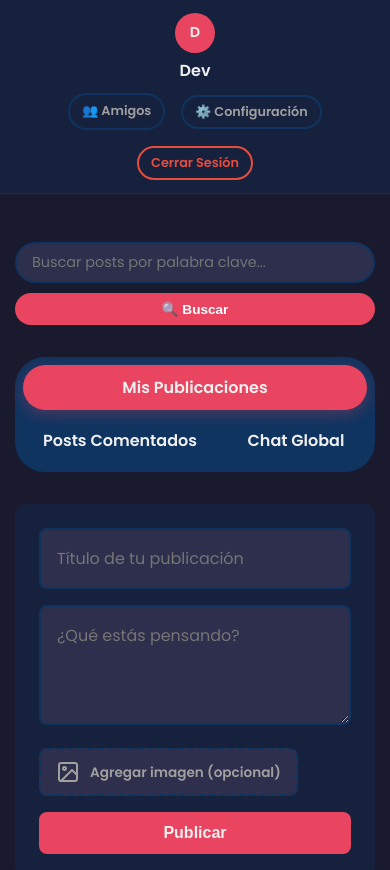
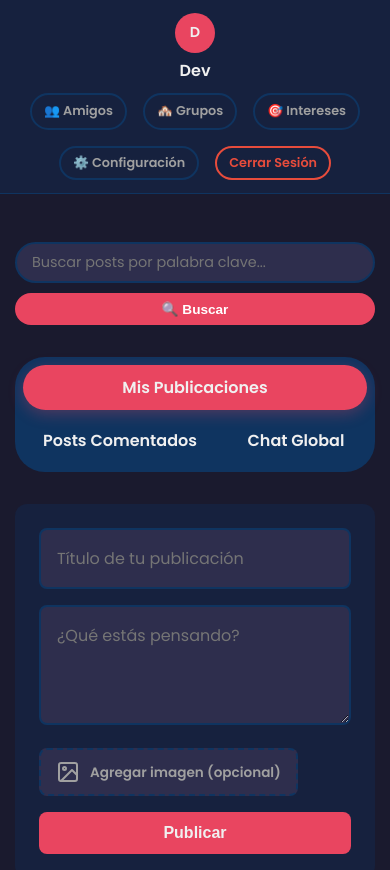
Before and after one commit to KernelPhilosopher/Post-Place, a website: page Frontend/HTML/user-panel-global.html in a window 390 px wide. Shown: the top 870 px of the page. Drawn offline with nearby package versions, Linux system fonts and the light colour scheme; no server answers.

Commit message:
Updating

```diff
--- a/Frontend/CSS/friends.css
+++ b/Frontend/CSS/friends.css
@@ -85,7 +85,10 @@ body {
   flex-wrap: wrap;
 }
 
+/* ESTILOS AÑADIDOS/ACTUALIZADOS */
 .back-btn,
+.groups-btn,
+.interests-btn,
 .config-btn,
 .logout-btn {
   background: none;
@@ -102,10 +105,13 @@ body {
   display: inline-block;
 }
 
-.back-btn:hover {
+.back-btn:hover,
+.groups-btn:hover,
+.interests-btn:hover {
   border-color: var(--color-text);
   color: var(--color-text);
 }
+/* FIN DE ESTILOS AÑADIDOS/ACTUALIZADOS */
 
 .config-btn:hover {
   border-color: var(--color-primary);
--- a/Frontend/CSS/user-panel-global.css
+++ b/Frontend/CSS/user-panel-global.css
@@ -70,7 +70,10 @@ body {
   align-items: center;
 }
 
+/* ESTILOS AÑADIDOS PARA GRUPOS E INTERESES */
 .friends-btn,
+.groups-btn,
+.interests-btn,
 .config-btn,
 .logout-btn {
   background: none;
@@ -87,10 +90,13 @@ body {
   display: inline-block;
 }
 
-.friends-btn:hover {
+.friends-btn:hover,
+.groups-btn:hover,
+.interests-btn:hover {
   border-color: var(--color-text);
   color: var(--color-text);
 }
+/* FIN DE ESTILOS AÑADIDOS */
 
 .config-btn:hover {
   border-color: var(--color-primary);
@@ -771,7 +777,9 @@ main {
 
   .config-btn,
   .logout-btn,
-  .friends-btn {
+  .friends-btn,
+  .groups-btn,
+  .interests-btn {
     font-size: 0.8rem;
     padding: 6px 12px;
   }
--- a/Frontend/HTML/user-panel-global.html
+++ b/Frontend/HTML/user-panel-global.html
@@ -21,7 +21,11 @@
           <span class="user-name"></span>
         </div>
         <div class="header-actions">
+          <!-- ENLACES AÑADIDOS -->
           <a href="friends.html" class="friends-btn">👥 Amigos</a>
+          <a href="groups.html" class="groups-btn">🏘️ Grupos</a>
+          <a href="interests.html" class="interests-btn">🎯 Intereses</a>
+          <!-- FIN DE ENLACES AÑADIDOS -->
           <button class="config-btn">⚙️ Configuración</button>
           <button class="logout-btn">Cerrar Sesión</button>
         </div>
```
Also changed, not shown: Frontend/HTML/friends.html (+5 -3 lines).
